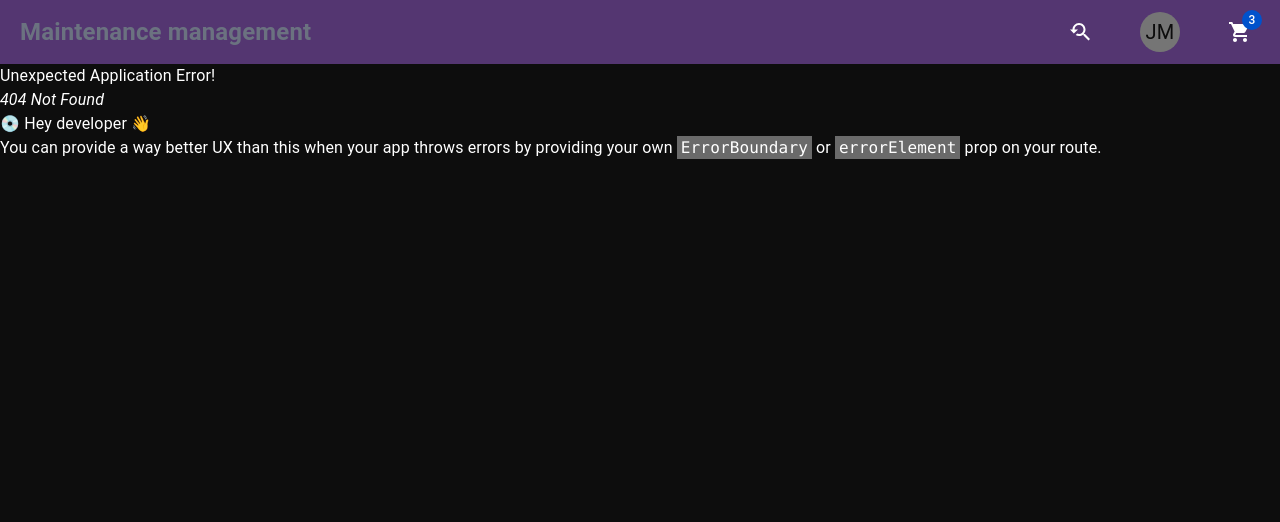
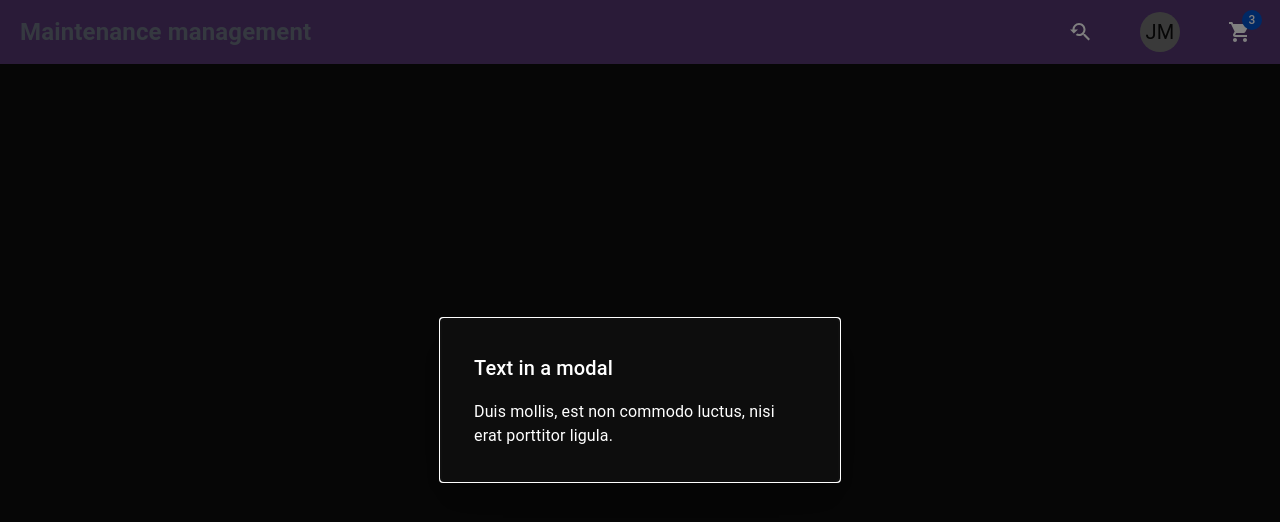
Before and after one commit to gruchh/FactoryMaintenanceManagement, a React (Vite) app in the folder frontend/: page /account/login in a window 1280 px wide. Before the commit this address had no page. Shown: the top 522 px of the page. Built offline with nearby package versions, Linux system fonts and the light colour scheme.

Commit message:
Add login routing with sketch

```diff
--- /dev/null
+++ b/frontend/src/component/Auth/Auth.jsx
@@ -0,0 +1,45 @@
+import { Box, Modal, Typography } from "@mui/material";
+import { useState } from "react";
+import { useNavigate } from "react-router-dom";
+
+export const Auth = () => {
+  const style = {
+    position: "absolute",
+    top: "50%",
+    left: "50%",
+    transform: "translate(-50%, -50%)",
+    width: 400,
+    bgcolor: "background.paper",
+    border: "2px solid #000",
+    boxShadow: 24,
+    p: 4,
+  };
+
+  const navigate = useNavigate();
+  const [open, setOpen] = useState(true);
+
+  const handleClose = () => {
+    setOpen(false);
+    navigate(-1);
+  };
+
+  return (
+    <div>
+      <Modal
+        open={open}
+        onClose={handleClose}
+        aria-labelledby="modal-modal-title"
+        aria-describedby="modal-modal-description"
+      >
+        <Box sx={style}>
+          <Typography id="modal-modal-title" variant="h6" component="h2">
+            Text in a modal
+          </Typography>
+          <Typography id="modal-modal-description" sx={{ mt: 2 }}>
+            Duis mollis, est non commodo luctus, nisi erat porttitor ligula.
+          </Typography>
+        </Box>
+      </Modal>
+    </div>
+  );
+};
--- /dev/null
+++ b/frontend/src/component/Auth/LoginForm.jsx
@@ -0,0 +1,7 @@
+import React from 'react'
+
+export const LoginForm = () => {
+  return (
+    <div>LoginForm</div>
+  )
+}
--- /dev/null
+++ b/frontend/src/component/Auth/RegisterForm.jsx
@@ -0,0 +1,5 @@
+export const RegisterForm = () => {
+  return (
+    <div>RegisterForm</div>
+  )
+}
--- a/frontend/src/component/Breakdown/BreakdownDetails.jsx
+++ b/frontend/src/component/Breakdown/BreakdownDetails.jsx
@@ -1,7 +1,6 @@
 import MyLocationIcon from "@mui/icons-material/MyLocation";
 import DateRangeIcon from "@mui/icons-material/DateRange";
 import { Divider } from "@mui/material";
-import BreakdownsList from "./BreakdownsList";
 import { useParams } from "react-router-dom";
 
 export const BreakdownDetails = () => {
@@ -25,7 +24,6 @@ export const BreakdownDetails = () => {
         </p>
       </div>
       <Divider />
-      <BreakdownsList />
     </div>
   );
 };
--- a/frontend/src/component/Breakdown/BreakdownsList.jsx
+++ b/frontend/src/component/Breakdown/BreakdownsList.jsx
@@ -9,6 +9,7 @@ import {
 import BreakdownShortSummary from "./BreakdownShortSummary";
 import { breakdownExamples } from "../Home/BreakdownExamples";
 import { useState } from "react";
+import { Outlet } from "react-router-dom";
 
 const breakdownTypes = [
   { key: 1, value: "all", label: "Wszystkie" },
@@ -43,6 +44,8 @@ const BreakdownsList = () => {
   });
 
   return (
+    <>
+      <Outlet />
       <section className="pt-3 lg:pt-5 lg:flex relative">
         <div className="space-y-10 lg:w-[20%] filter">
           <div className="box space-y-5 lg:sticky top-28 p-5 shadow-sm">
@@ -97,6 +100,7 @@ const BreakdownsList = () => {
           ))}
         </div>
       </section>
+    </>
   );
 };
 
--- a/frontend/src/component/Profile/ProfileWorkers.jsx
+++ b/frontend/src/component/Profile/ProfileWorkers.jsx
@@ -35,6 +35,7 @@ const ProfileWorkers = () => {
   const handleFilterChange = (event) => {
     setFilterText(event.target.value);
   };
+
   const filteredEmployees = EmployeeExamples.filter(
     (employee) =>
       employee.name.toLowerCase().includes(filterText.toLowerCase()) ||
@@ -57,20 +58,25 @@ const ProfileWorkers = () => {
         <Table>
           <TableHead>
             <TableRow>
-              <TableCell>Imię</TableCell> <TableCell>Nazwisko</TableCell>
-              <TableCell>Stanowisko</TableCell> <TableCell>Akcje</TableCell>
+              <TableCell sx={{ padding: "8px" }}>Imię</TableCell>
+              <TableCell sx={{ padding: "8px" }}>Nazwisko</TableCell>
+              <TableCell sx={{ padding: "8px" }}>Stanowisko</TableCell>
+              <TableCell sx={{ padding: "8px" }}>Akcje</TableCell>
             </TableRow>
           </TableHead>
           <TableBody>
-            {filteredEmployees.slice(
-              page * rowsPerPage,
-              page * rowsPerPage + rowsPerPage
-            ).map((employee) => (
+            {filteredEmployees
+              .slice(page * rowsPerPage, page * rowsPerPage + rowsPerPage)
+              .map((employee) => (
                 <TableRow key={employee.id}>
-                <TableCell>{employee.name}</TableCell>
-                <TableCell>{employee.surname}</TableCell>
-                <TableCell>{employee.profession}</TableCell>
-                <TableCell>
+                  <TableCell sx={{ padding: "8px" }}>{employee.name}</TableCell>
+                  <TableCell sx={{ padding: "8px" }}>
+                    {employee.surname}
+                  </TableCell>
+                  <TableCell sx={{ padding: "8px" }}>
+                    {employee.profession}
+                  </TableCell>
+                  <TableCell sx={{ padding: "8px" }}>
                     <Button
                       onClick={() => handleEdit(employee.id)}
                       startIcon={<EditNotificationsRounded />}
@@ -86,7 +92,7 @@ const ProfileWorkers = () => {
       <TablePagination
         rowsPerPageOptions={[10, 20, 50]}
         component="div"
-        count={EmployeeExamples.length}
+        count={filteredEmployees.length}
         rowsPerPage={rowsPerPage}
         page={page}
         onPageChange={handleChangePage}
```
Also changed, not shown: frontend/src/Routers/CustomRouter.jsx (+9 -3 lines). Lines whose indentation alone changed are shown as unchanged.
